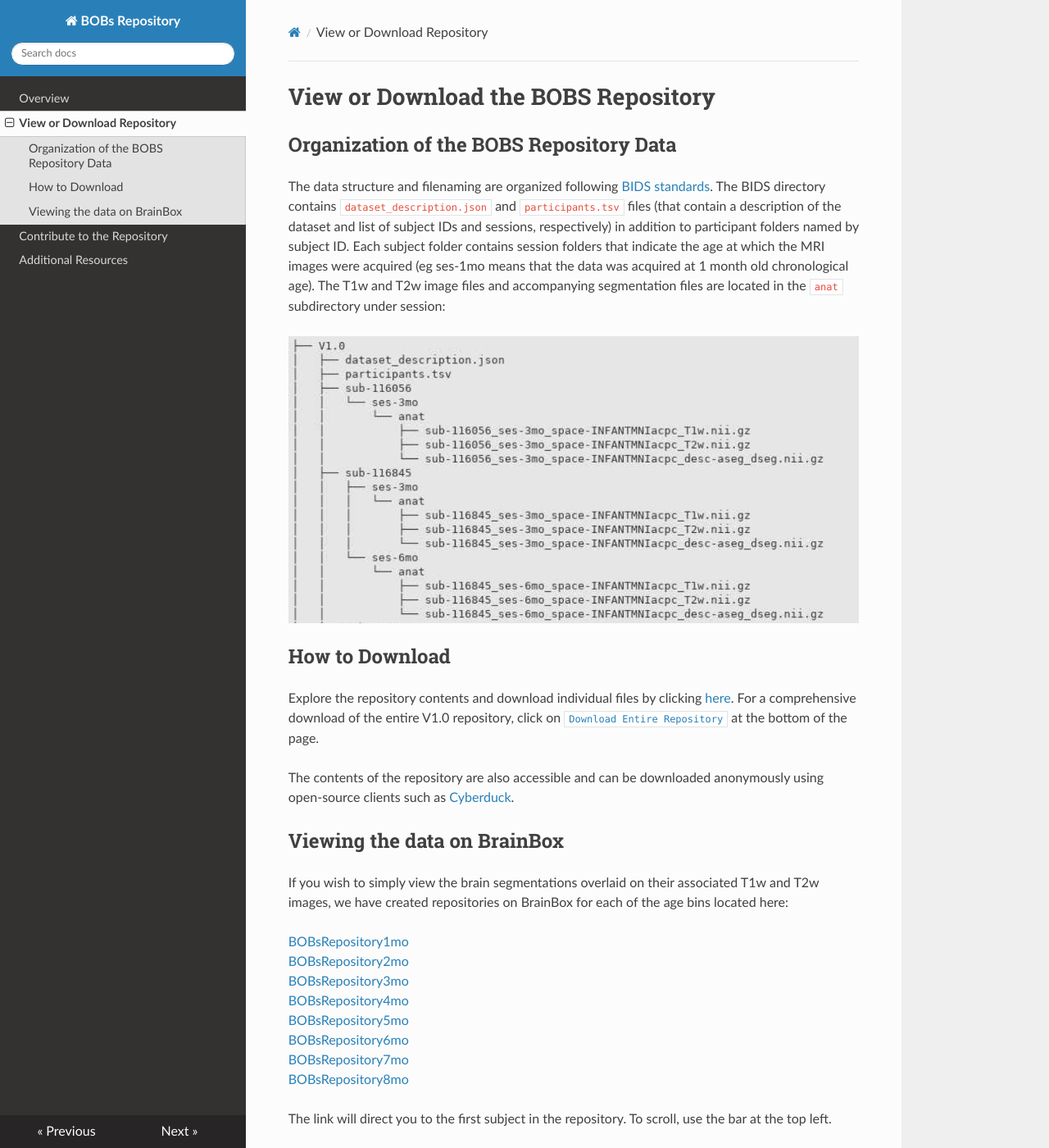
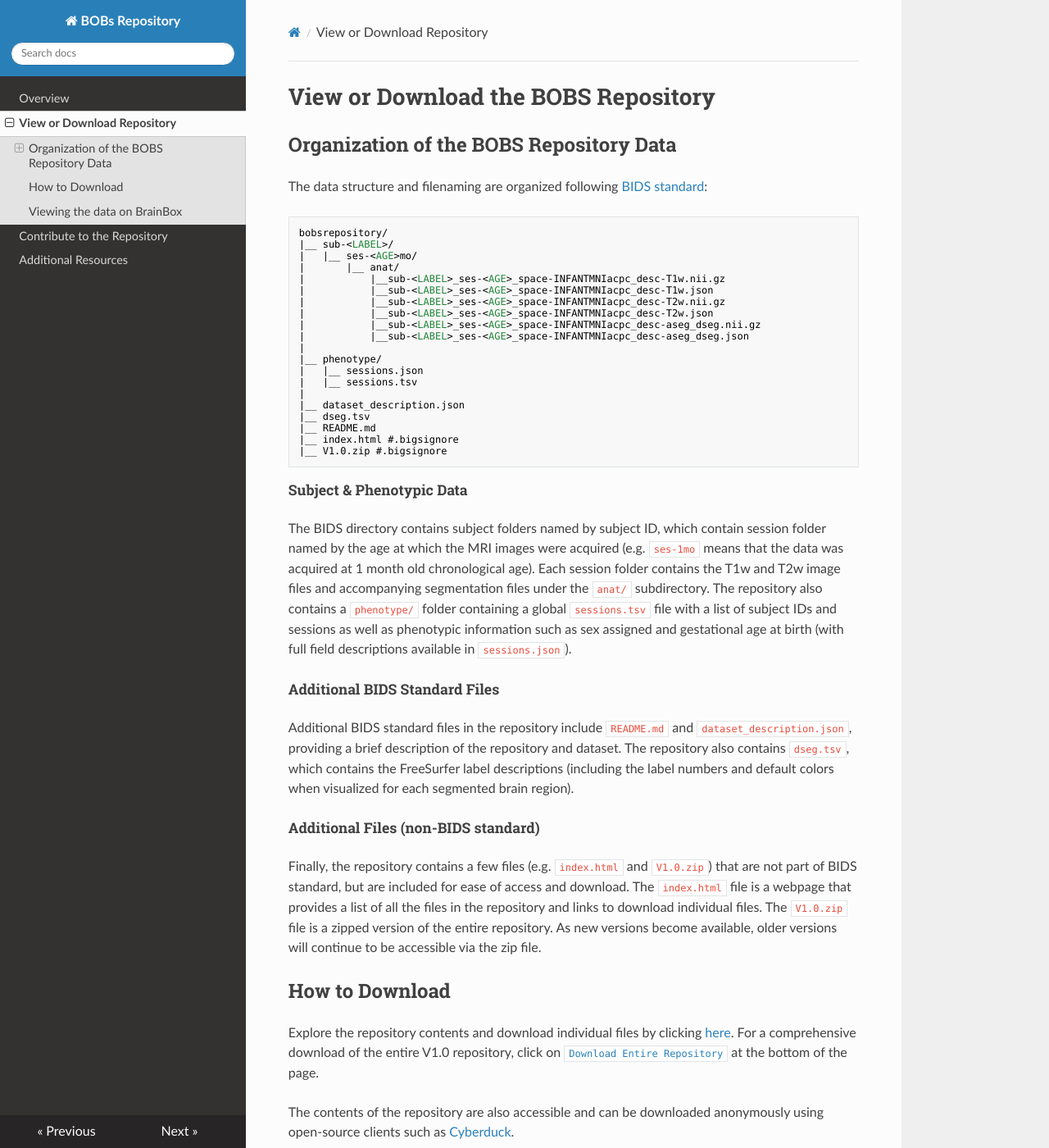
Before and after one commit to DCAN-Labs/BOBsRepositoryRTD, an MkDocs documentation site: the page built from docs/data_access.md, in a window 1280 px wide and 1400 px high. Shown: the whole window at 82% size. Built offline with MkDocs 1.6.1, drawn with Linux system fonts in a browser that asks for light colours; nearby versions of some CDN libraries.

Commit message:
update file tree description after making BIDS compliant

````diff
--- a/docs/data_access.md
+++ b/docs/data_access.md
@@ -1,9 +1,38 @@
 # View or Download the BOBS Repository
 
 ## Organization of the BOBS Repository Data
-The data structure and filenaming are organized following [BIDS standards](https://bids.neuroimaging.io/). The BIDS directory contains `dataset_description.json` and `participants.tsv` files (that contain a description of the dataset and list of subject IDs and sessions, respectively) in addition to participant folders named by subject ID. Each subject folder contains session folders that indicate the age at which the MRI images were acquired (eg ses-1mo means that the data was acquired at 1 month old chronological age). The T1w and T2w image files and accompanying segmentation files are located in the `anat` subdirectory under session:
+The data structure and filenaming are organized following [BIDS standard](https://bids.neuroimaging.io/):
+```
+bobsrepository/
+|__ sub-<LABEL>/
+|   |__ ses-<AGE>mo/
+|       |__ anat/
+|           |__sub-<LABEL>_ses-<AGE>_space-INFANTMNIacpc_desc-T1w.nii.gz
+|           |__sub-<LABEL>_ses-<AGE>_space-INFANTMNIacpc_desc-T1w.json
+|           |__sub-<LABEL>_ses-<AGE>_space-INFANTMNIacpc_desc-T2w.nii.gz
+|           |__sub-<LABEL>_ses-<AGE>_space-INFANTMNIacpc_desc-T2w.json
+|           |__sub-<LABEL>_ses-<AGE>_space-INFANTMNIacpc_desc-aseg_dseg.nii.gz
+|           |__sub-<LABEL>_ses-<AGE>_space-INFANTMNIacpc_desc-aseg_dseg.json
+|
+|__ phenotype/
+|   |__ sessions.json
+|   |__ sessions.tsv
+|
+|__ dataset_description.json
+|__ dseg.tsv
+|__ README.md
+|__ index.html #.bigsignore
+|__ V1.0.zip #.bigsignore
+```
 
-![tree](./images/s3_tree.png)
+##### Subject & Phenotypic Data
+The BIDS directory contains subject folders named by subject ID, which contain session folder named by the age at which the MRI images were acquired (e.g. `ses-1mo` means that the data was acquired at 1 month old chronological age). Each session folder contains the T1w and T2w image files and accompanying segmentation files under the `anat/` subdirectory. The repository also contains a `phenotype/` folder containing a global `sessions.tsv` file with a list of subject IDs and sessions as well as phenotypic information such as sex assigned and gestational age at birth (with full field descriptions available in `sessions.json`).
+
+##### Additional BIDS Standard Files
+Additional BIDS standard files in the repository include `README.md` and `dataset_description.json`, providing a brief description of the repository and dataset. The repository also contains `dseg.tsv`, which contains the FreeSurfer label descriptions (including the label numbers and default colors when visualized for each segmented brain region).
+
+##### Additional Files (non-BIDS standard)
+Finally, the repository contains a few files (e.g. `index.html` and `V1.0.zip`) that are not part of BIDS standard, but are included for ease of access and download. The `index.html` file is a webpage that provides a list of all the files in the repository and links to download individual files. The `V1.0.zip` file is a zipped version of the entire repository. As new versions become available, older versions will continue to be accessible via the zip file.
 
 ## How to Download
 
````
Also changed, not shown: docs/images/s3_tree.png (deleted).
